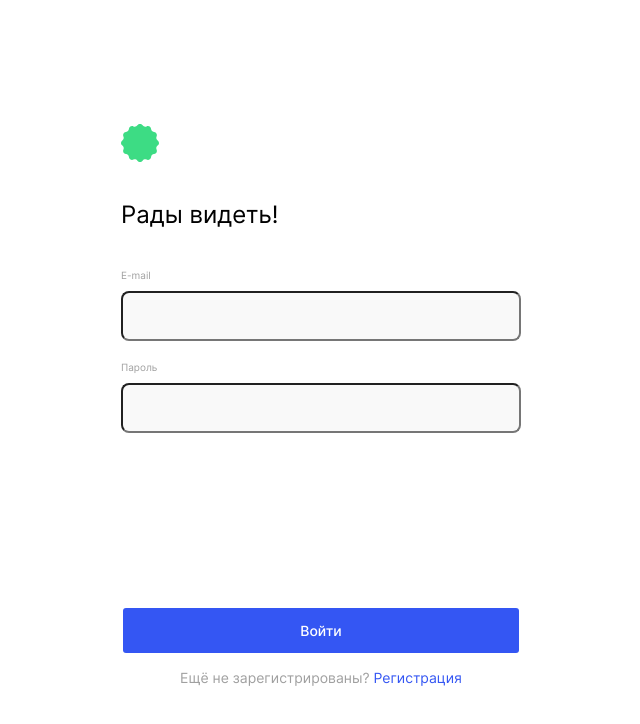
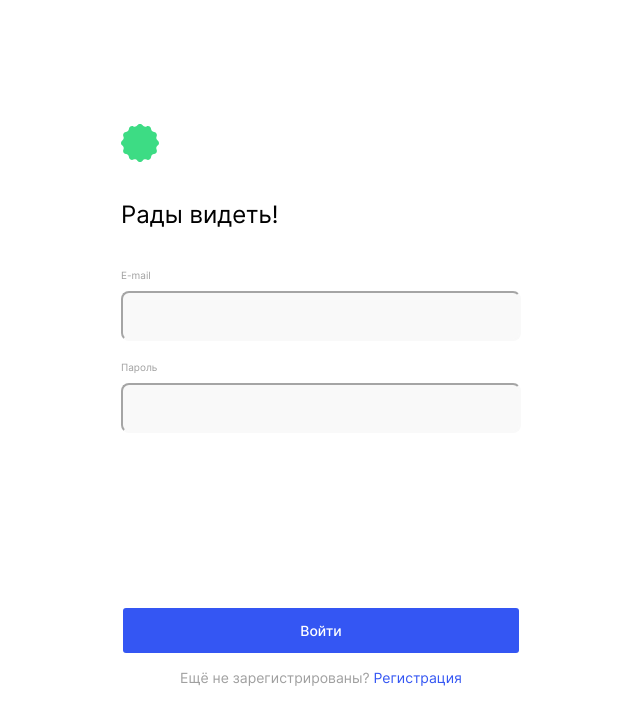
Before and after one commit to Gregory-mcbit/movies-explorer-frontend, a React (Create React App) app: page /signin in a window 1280 px wide. Shown: the top 724 px of the page, without its empty margins (319-959 px from the left). Built offline with nearby package versions, Linux system fonts and the light colour scheme.

Commit message:
Initial commit

```diff
--- a/src/components/Form/Form.css
+++ b/src/components/Form/Form.css
@@ -25,6 +25,7 @@
 
     background-color: #F9F9F9;
     border-radius: 8px;
+    border-color: #F9F9F9;
     color: black;
     font-size: 13px;
     font-weight: 400;
```
